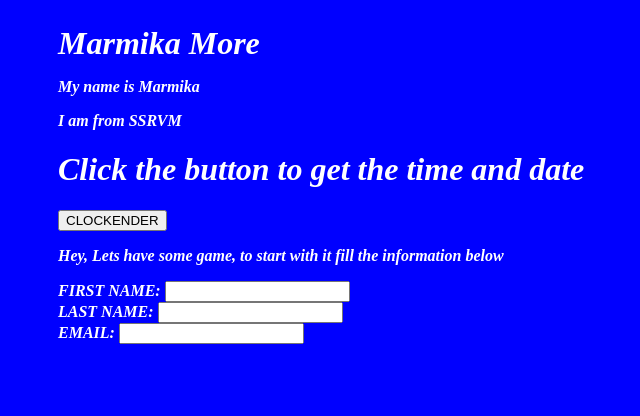
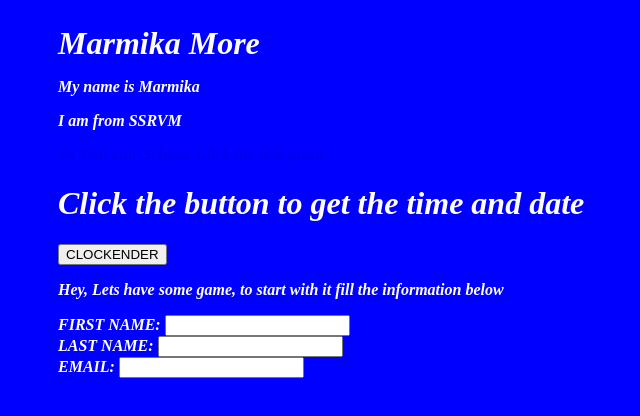
Before and after one commit to marmikamore/me, a plain HTML site: page index.html in a window 1280 px wide. Shown: the whole page, without its empty margins (42-682 px from the left). Drawn offline with Linux system fonts and the light colour scheme.

Commit message:
Update index.html

```diff
--- a/index.html
+++ b/index.html
@@ -7,6 +7,8 @@
 
 <b><FONT color="WHITE"><p><b>My name is Marmika</b></p><FONT><b>
 <b><FONT color="WHITE"<p>I am from SSRVM</p><FONT><b>
+<p><a href=mumbai.mulund@ssrvm.org>To Visit Our School, Click the link given</a></p>
+
 
 
 <p><h1>Click the button to get the time and date</h1></p>
```
